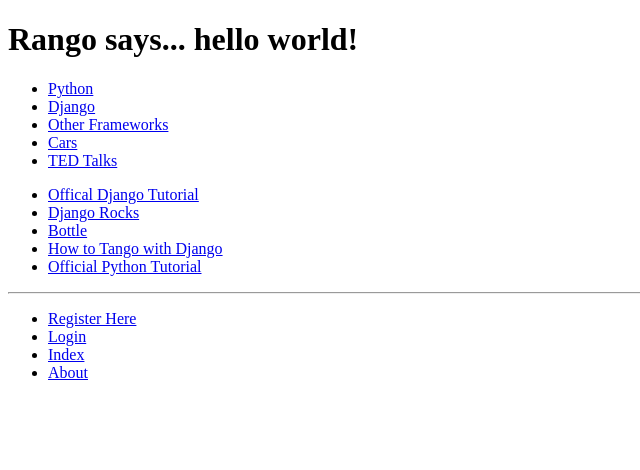
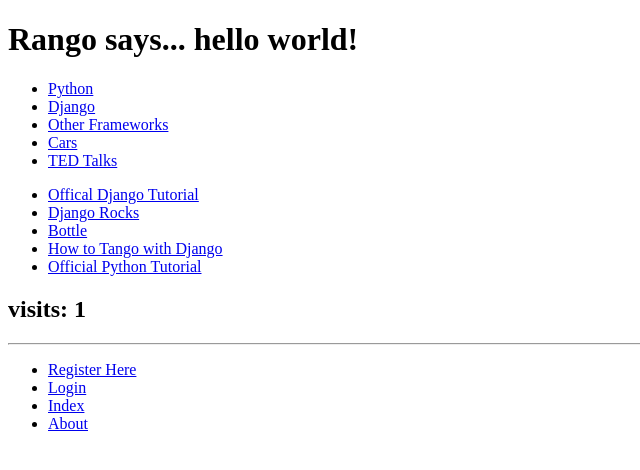
Before and after one commit to zoegerolemou/tango-with-django, a Django app: page /rango/ in a window 1280 px wide. Shown: the top 470 px of the page, without its empty margins (0-640 px from the left). Run offline with Django 3.2, Linux system fonts and the light colour scheme; data comes from the database, SQL or seed files in the repository; both versions use the stored data as it was after the commit.

Commit message:
Completed Chapter 11 - Cookies and Sessions

```diff
--- a/tango_with_django_project/rango/views.py
+++ b/tango_with_django_project/rango/views.py
@@ -4,16 +4,48 @@
 from rango.forms import CategoryForm, PageForm, UserForm, UserProfileForm
 from django.contrib.auth import authenticate, login, logout
 from django.contrib.auth.decorators import login_required
+from datetime import datetime
 
 def index(request):
 	category_list = Category.objects.order_by('-likes')[:5]
 	page_list = Page.objects.order_by('-views')[:5]
 	context_dict = {'categories': category_list, 'pages': page_list}
-	return render(request, 'rango/index.html', context_dict)
+	visits = request.session.get('visits')
+
+	if not visits:
+		visits = 1
+
+	reset_last_visit_time = False
+	last_visit = request.session.get('last_visit')
+
+	if last_visit:
+		last_visit_time = datetime.strptime(last_visit[:-7], "%Y-%m-%d %H:%M:%S")
+
+		if (datetime.now() - last_visit_time).days > 0:
+			visits = visits + 1
+			reset_last_visit_time = True
+
+	else:
+		reset_last_visit_time = True
+
+	if reset_last_visit_time:
+		request.session['last_visit'] = str(datetime.now())
+		request.session['visits'] = visits
+
+	context_dict['visits'] = visits
+	response = render(request, 'rango/index.html', context_dict)
+
+	return response
 
 def about(request):
 	context_dict = {'boldmessage': "I am bold font from the context"}
-	return render(request, 'rango/about.html', context_dict)
+
+	if request.session.get('visits'):
+		count = request.session.get('visits')
+	else:
+		count = 0
+
+	return render(request, 'rango/about.html', {'visits': count})
 
 def category(request, category_name_slug):
 	context_dict = {}
@@ -58,7 +90,7 @@
 		form = PageForm(request.POST)
 		if form.is_valid():
 			if cat:
-				page = form.save(commit=False)
+				page = form.save(commit = False)
 				page.category = cat
 				page.views = 0
 				page.save()
--- a/tango_with_django_project/templates/rango/about.html
+++ b/tango_with_django_project/templates/rango/about.html
@@ -9,4 +9,5 @@
 	<h1>Rango says...</h1>
 	here is the about page <strong>{{ boldmessage }}</strong><br />
 	<img src="{% static "images/beans.jpg" %}" alt="Picture of Beans" />
+	<p><h2>Number of Times You Have Visited Rango: {{ visits }}</h2></p>
 {% endblock %}
--- a/tango_with_django_project/templates/rango/index.html
+++ b/tango_with_django_project/templates/rango/index.html
@@ -1,6 +1,6 @@
 {% extends 'rango/base.html' %}
 
-{% load staticfiles 5}
+{% load staticfiles %}
 
 {% block title %}Index{% endblock %}
 
@@ -30,4 +30,6 @@
 	{% else %}
 		<strong>There are no pages to present.<strong>
 	{% endif %}
+
+	<p><h2>visits: {{ visits }}</h2></p>
 {% endblock %}
```
Also changed, not shown: tango_with_django_project/db.sqlite3.
